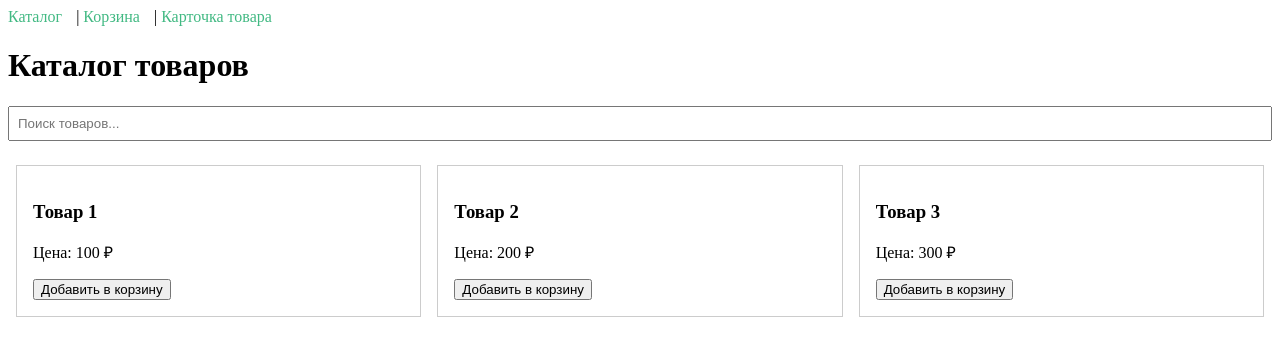
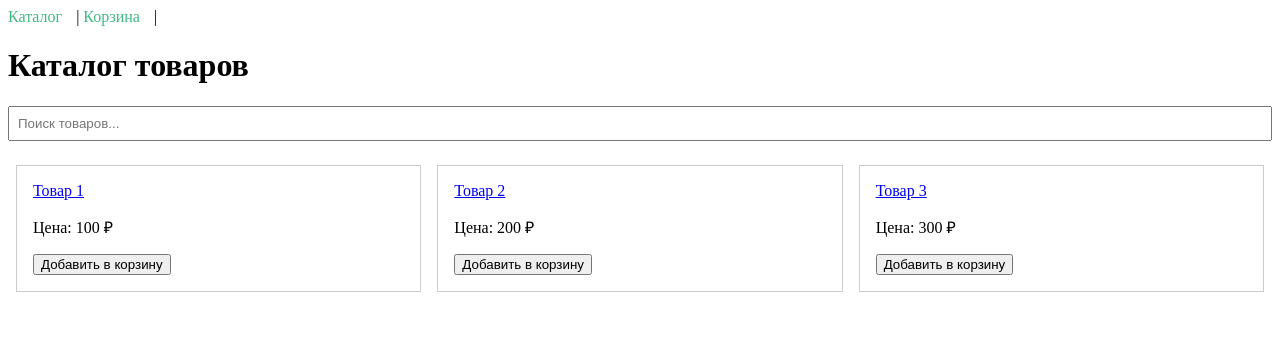
Before and after one commit to Plotnost/ShopVue3, a Vue app: page / in a window 1280 px wide. Shown: the top 356 px of the page. Built offline with nearby package versions, Linux system fonts and the light colour scheme.

Commit message:
Add product route to name product on Calaog.vue

```diff
--- a/src/App.vue
+++ b/src/App.vue
@@ -30,7 +30,6 @@ const currentView = computed(() => {
   <nav>
     <a href="#/">Каталог</a> |
     <a href="#/cart">Корзина</a> |
-    <a href="#/product">Карточка товара</a>
   </nav>
 
   <!-- Динамическое отображение компонента -->
--- a/src/components/Catalog.vue
+++ b/src/components/Catalog.vue
@@ -13,7 +13,7 @@
       <!-- Список товаров -->
       <div class="product-list">
         <div v-for="product in filteredProducts" :key="product.id" class="product-item">
-          <h3>{{ product.name }}</h3>
+          <a href="#/product">{{ product.name }}</a>
           <p>Цена: {{ product.price }} ₽</p>
           <button @click="addToCart(product)">Добавить в корзину</button>
         </div>
```
